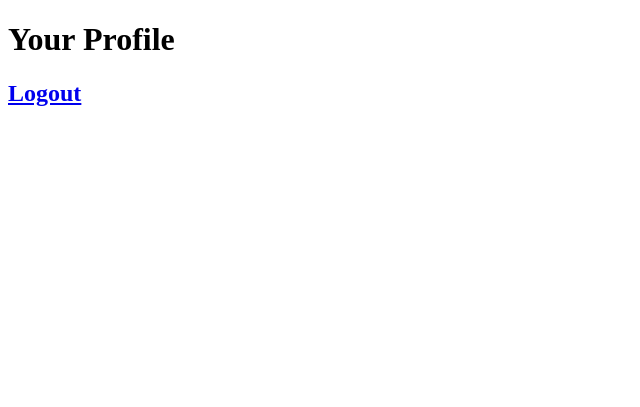
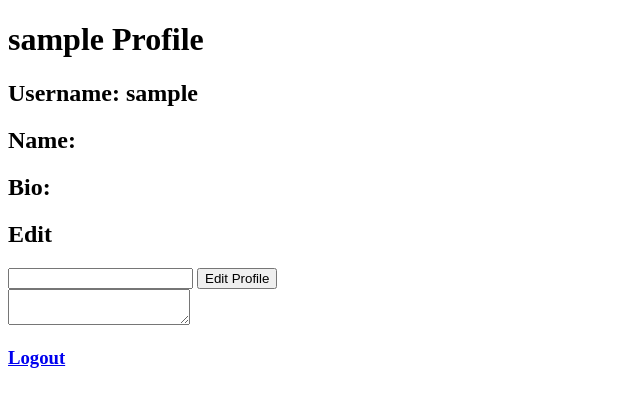
Before and after one commit to CiscoFrisco/LTW, a PHP site: page /profile.php in a window 1280 px wide. Shown: the top 407 px of the page, without its empty margins (0-640 px from the left). Run offline with PHP 8.4, Linux system fonts and the light colour scheme; the visitor is signed in with stand-in values (Sample User, id 1); data comes from the database, SQL or seed files in the repository; both versions use the stored data as it was after the commit.

Commit message:
logout and edit profile

```diff
--- a/action_login.php
+++ b/action_login.php
@@ -1,11 +1,12 @@
 <?php
+	include_once('session.php');
 	include_once('db_user.php');
 
 	$username = $_POST['username'];
 	$password = $_POST['password'];
 
 	if (checkUserPassword($username, $password)) {
-		//$_SESSION['username'] = $username;
+		$_SESSION['username'] = $username;
 		header('Location: profile.php');
 	} else {
 		header('Location: index.php');
--- a/action_signup.php
+++ b/action_signup.php
@@ -1,4 +1,5 @@
 <?php
+	include_once('session.php');
     include_once('db_user.php');
 
     $username = $_POST['username'];
@@ -7,8 +8,8 @@
 
     try {
 		insertUser($username, $email, $password);
-		//$_SESSION['username'] = $username;
-        header('Location: index.php');
+		$_SESSION['username'] = $username;
+        header('Location: profile.php');
     } catch (PDOException $e) {
         header('Location: signup.php');
     }
--- a/db_user.php
+++ b/db_user.php
@@ -3,7 +3,7 @@
 
 	function insertUser($username, $email, $password) {
 		$db = Database::instance()->db();
-        $stmt = $db->prepare('INSERT INTO user VALUES(NULL, ?, ?, ?)');
+        $stmt = $db->prepare('INSERT INTO user VALUES(NULL, ?, ?, ?, ?, ?)');
         $stmt->execute(array($username, $email, password_hash($password,PASSWORD_DEFAULT)));
 	}
 
@@ -14,4 +14,19 @@
 		$user = $stmt->fetch();
 		return password_verify($password, $user['password']);
 	}
+
+	function getUserInfo($username, &$realname, &$bio) {
+		$db = Database::instance()->db();
+		$stmt = $db->prepare('SELECT * FROM user WHERE username = ?');
+		$stmt->execute(array($username));
+		$user = $stmt->fetch();
+		$realname = $user['realname'];
+		$bio = $user['bio'];
+	}
+
+	function editUserInfo($username, $realname, $bio) {
+		$db = Database::instance()->db();
+		$stmt = $db->prepare('UPDATE user SET realname = ?, bio = ? WHERE username = ?');
+		$stmt->execute(array($realname, $bio, $username));
+	}
 ?>
--- a/profile.php
+++ b/profile.php
@@ -1,3 +1,14 @@
+<?php
+	include_once('session.php');
+	include_once('db_user.php');
+
+	if (!isset($_SESSION['username']))
+		die(header('Location: index.php'));
+
+	$username = $_SESSION['username'];
+	getUserInfo($username, $realname, $bio);
+?>
+
 <!DOCTYPE html>
 <html lang="en-US">
 
@@ -9,11 +20,24 @@
 
 <body>
 	<header>
-		<h1>Your Profile</h1>
+		<h1><?=$username?> Profile</h1>
 	</header>
+	<h2>Username: <?=$username?></h2>
+	<h2>Name: <?=$realname?></h2>
+	<h2>Bio: <?=$bio?></h2>
+	<section id="edit">
+		<header>
+			<h2>Edit</h2>
+		</header>
+		<form method="post" action="action_edit_profile.php" id="edit_profile">
+			<input type="text" name="realname" value="<?=$realname?>" required>
+			<input type="submit" value="Edit Profile">
+		</form>
+		<textarea name="bio" form="edit_profile"><?=$bio?></textarea>
+	</section>
 	<section id="logout">
 		<header>
-			<h2><a href="profile.php">Logout</a></h1>
+			<h3><a href="action_logout.php">Logout</a></h3>
 		</header>
 	</section>
 </body>
```
Also changed, not shown: action_edit_profile.php (added, +15 -0 lines), action_logout.php (added, +7 -0 lines), index.php (+7 -0 lines), signup.php (+7 -0 lines), tidder.sql (+3 -4 lines), tidder.db.
